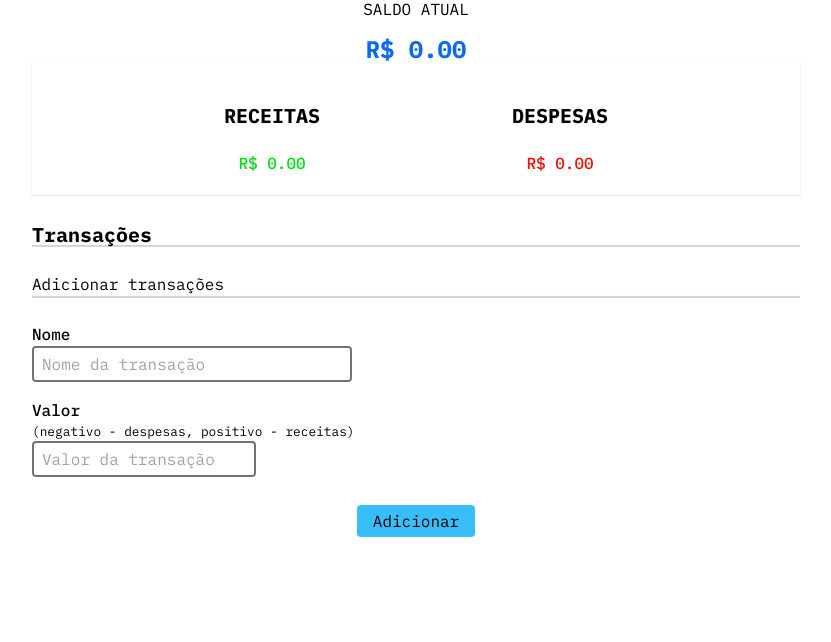
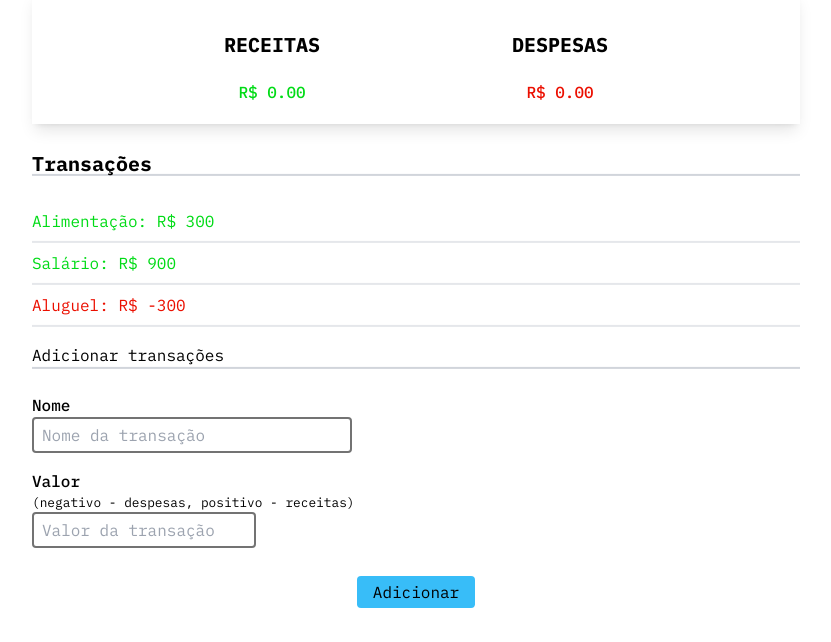
Before and after one commit to ezequielFaustino/income-expenses, a website: page index.html in a window 1280 px wide. Shown: the part 158-800 px from the top of the page, without its empty margins (224-1055 px from the left). Drawn offline with Linux system fonts and the light colour scheme.

Commit message:
adicionado lista de transacoes ao a página

```diff
--- a/index.html
+++ b/index.html
@@ -23,7 +23,7 @@
       <h1 data-js="balance">R$ 0.00</h1>
     </div>
 
-    <div class="inc-exp-list shadow hover:shadow-lg">
+    <div class="inc-exp-list shadow-neutral-700 md:shadow-lg">
       <div>
         <h3 class="text-center uppercase">Receitas</h3>
         <p class="text-center" data-js="money-plus">R$ 0.00</p>
@@ -36,6 +36,10 @@
     </div>
 
     <h3 class="transactions-title border-b-2 border-gray-300">Transações</h3>
+
+    <ul data-js="transactions-list">
+
+    </ul>
 
     <h4 class="border-b-2 border-gray-300">Adicionar transações</h4>
 
--- a/public/app.js
+++ b/public/app.js
@@ -1,53 +1,49 @@
 const balance = document.querySelector('[data-js="balance"]')
-
 const moneyPlus = document.querySelector('[data-js="money-plus"]')
 const moneyMinus = document.querySelector('[data-js="money-minus"]')
 
 const form = document.querySelector('[data-js="form"]')
 const addBtn = document.querySelector('[data-js="add-btn"]')
 
+const transactionsList = [
+  {id: 1, name: 'Aluguel', amount: -300},
+  {id: 2, name: 'Salário', amount: 900},
+  {id: 3, name: 'Alimentação', amount: 300}
+]
+
+const addTransactionIntoDom = (transaction) => {
+  const li = document.createElement('li')
+  const CSSClass = transaction.amount < 0 ? 'minus' : 'plus'
+  const operator = transaction.amount > 0 ? '' : '-'
+  const amountWithoutOperator = Math.abs(transaction.amount)
+  li.classList.add(CSSClass)
+  li.classList.add('border-b-2')
+  li.classList.add('border-stone-400')
+
+
+  li.innerHTML = `${transaction.name}: R$ ${operator}${amountWithoutOperator}`
+
+  const fragment = document.createDocumentFragment()
+  const transactionsUl = document.querySelector('[data-js="transactions-list"]')
+
+
+  fragment.append(li)
+  transactionsUl.prepend(fragment)
+
+}
+
+
+const init = transactionsList.forEach(addTransactionIntoDom);
+
 const dontRefreshPage = event => event.preventDefault()
 
-
-const getTransactionsList = (amount) => {
-  const transactionsList = []
-
-  if (amount > 0) {
-    transactionsList.push({ income: amount })
-  } else if (amount < 0) {
-    transactionsList.push({ expense: amount })
-  }
-
-  return transactionsList
-}
-
-const incomes = amount => {
-  if (amount > 0) {
-    transactionsList.map(({ income }) => {
-      return `${income}`
-    })
-
-  }
-}
-
-const expenses = amount => {
-  if (amount < 0) {
-    transactionsList.map(({ expense }) => {
-      return `${expense}`
-    })
-  }
-}
 
 const clickEvent = (e) => {
   addBtn.onpointerenter = addBtn
   addBtn.setPointerCapture(e.pointerId)
 
   const amount = document.querySelector('[data-js="amount"]').value
-
-  const inOrOut = getTransactionsList(+amount)
-  console.log(inOrOut)
 }
-
 
 form.addEventListener('submit', dontRefreshPage)
 addBtn.onpointerdown = clickEvent
--- a/src/layouts/layouts.css
+++ b/src/layouts/layouts.css
@@ -50,6 +50,22 @@
   margin-bottom: 1.25em;
 }
 
+ul[data-js="transactions-list"] {
+  margin-bottom: 1em;
+
+  & li {
+    padding: .5em 0;
+  }
+
+  & li.plus {
+    color: var(--clr-primary-500);
+  }
+
+  & li.minus {
+    color: var(--clr-secondary-500);
+  }
+}
+
 form[data-js="form"] {
   display: flex;
   flex-flow: column wrap;
```
Also changed, not shown: public/style.css.
